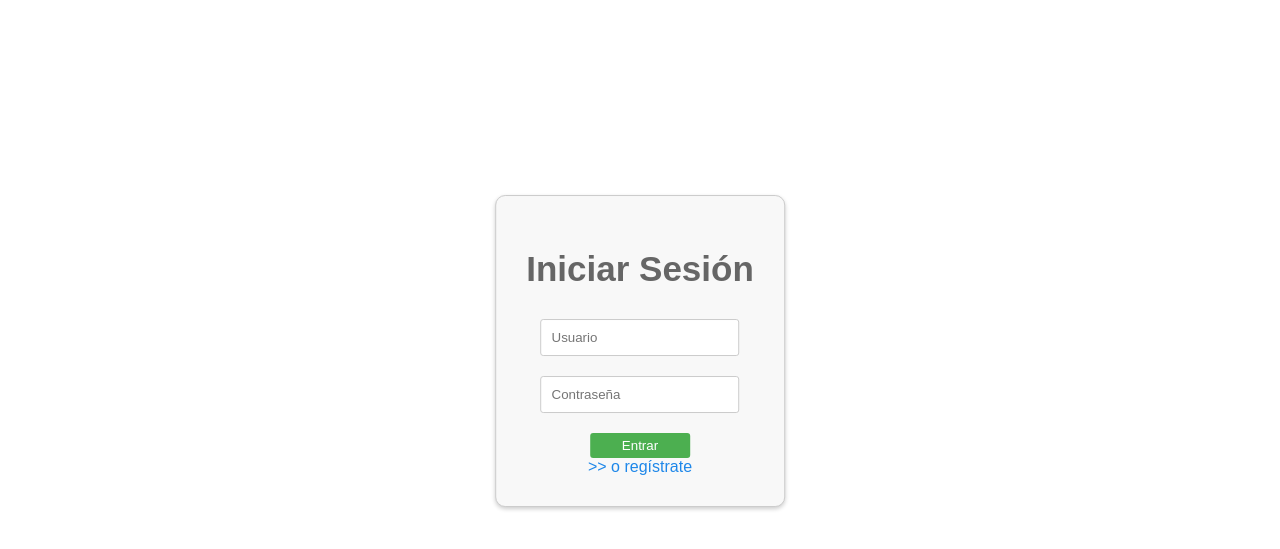
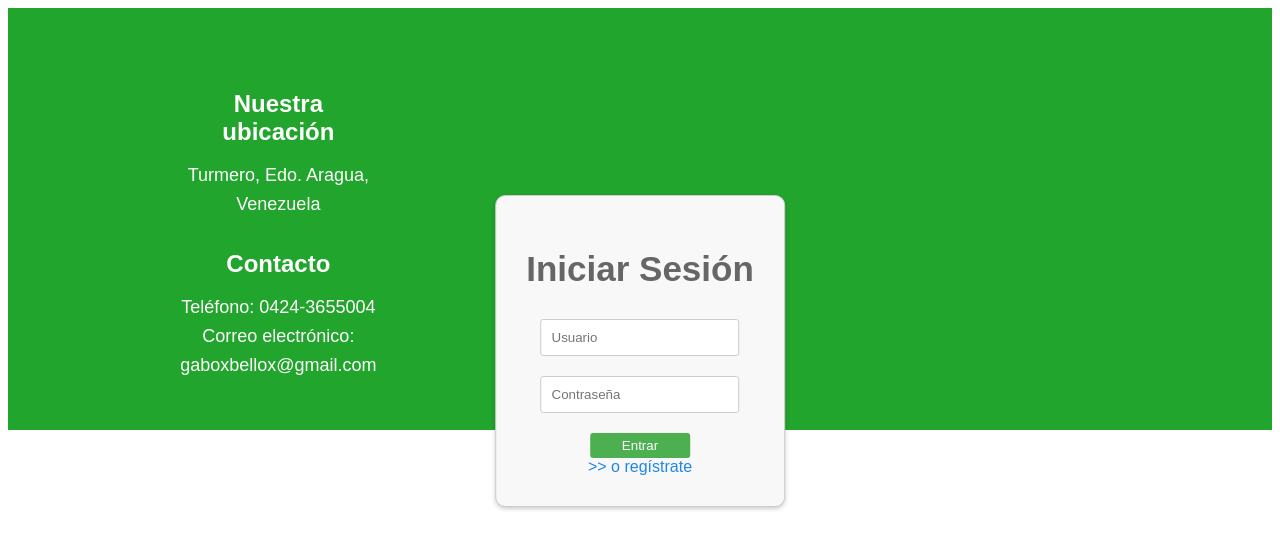
Before and after one commit to Gabrielbello19/Proyecto-granja, a PHP site: page / in a window 1280 px wide. Shown: the top 549 px of the page. Run offline with PHP 8.4, Linux system fonts and the light colour scheme.

Commit message:
new folder

```diff
--- a/vista/css/menu.css
+++ b/vista/css/menu.css
@@ -66,3 +66,42 @@
     text-decoration: none;
     color: #1e87e9;
 }
+
+/*pie de pagina*/
+footer {
+    background-color: #21a52c;
+    padding: 50px 0;
+    color: #fff;
+    font-size: 18px;
+    text-align: center;
+}
+
+.container {
+    display: flex;
+    flex-wrap: wrap;
+    justify-content: space-between;
+    max-width: 960px;
+    margin: 0 auto;
+}
+
+.container h4 {
+    font-size: 24px;
+    margin-bottom: 15px;
+}
+
+.container p {
+    margin: 0;
+    line-height: 1.6;
+}
+
+.container .col-md-6 {
+    width: 50%;
+    padding: 0 20px;
+}
+
+@media screen and (max-width: 768px) {
+    .container .col-md-6 {
+        width: 100%;
+        padding: 0 15px;
+    }
+}
--- a/vista/modulos/sesiones/inicio_sesion.php
+++ b/vista/modulos/sesiones/inicio_sesion.php
@@ -17,5 +17,21 @@
             </form>
             <a class="enlace" href="registrarse.html">>> o regístrate</a>
         </div>
+
+        <footer>
+	      <div class="container">
+		        <div class="row">
+		    	    <div class="col-md-6">
+		    		    <h4>Nuestra ubicación</h4>
+		    		    <p>Turmero, Edo. Aragua, Venezuela</p>
+		    	    </div>
+		    	    <div class="col-md-6">
+		    		    <h4>Contacto</h4>
+		    		    <p>Teléfono: 0424-3655004</p>
+		    		    <p>Correo electrónico: gaboxbellox@gmail.com</p>
+		    	    </div>
+	    	    </div>
+	        </div>
+       </footer>
     </body>
 </html>
```
Also changed, not shown: vista/modulos/sesiones/registrarse.php (+16 -0 lines).
